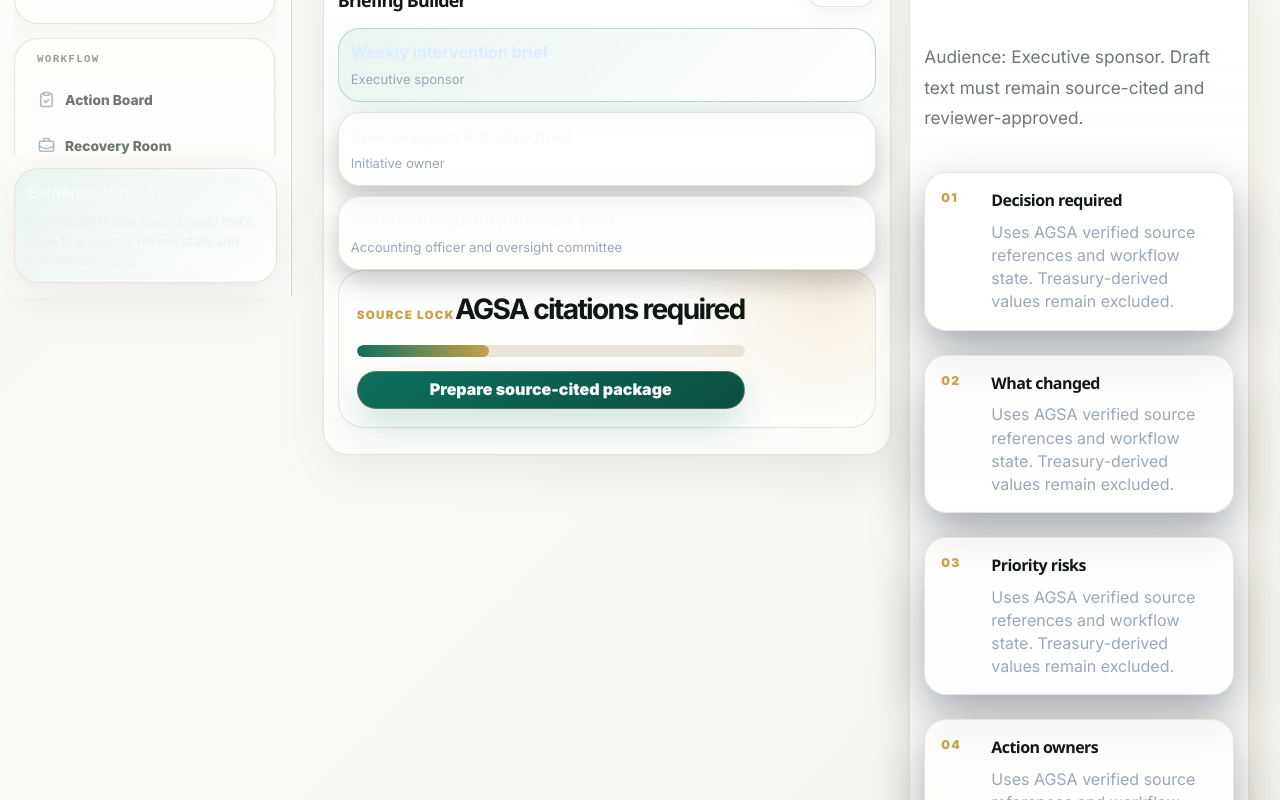
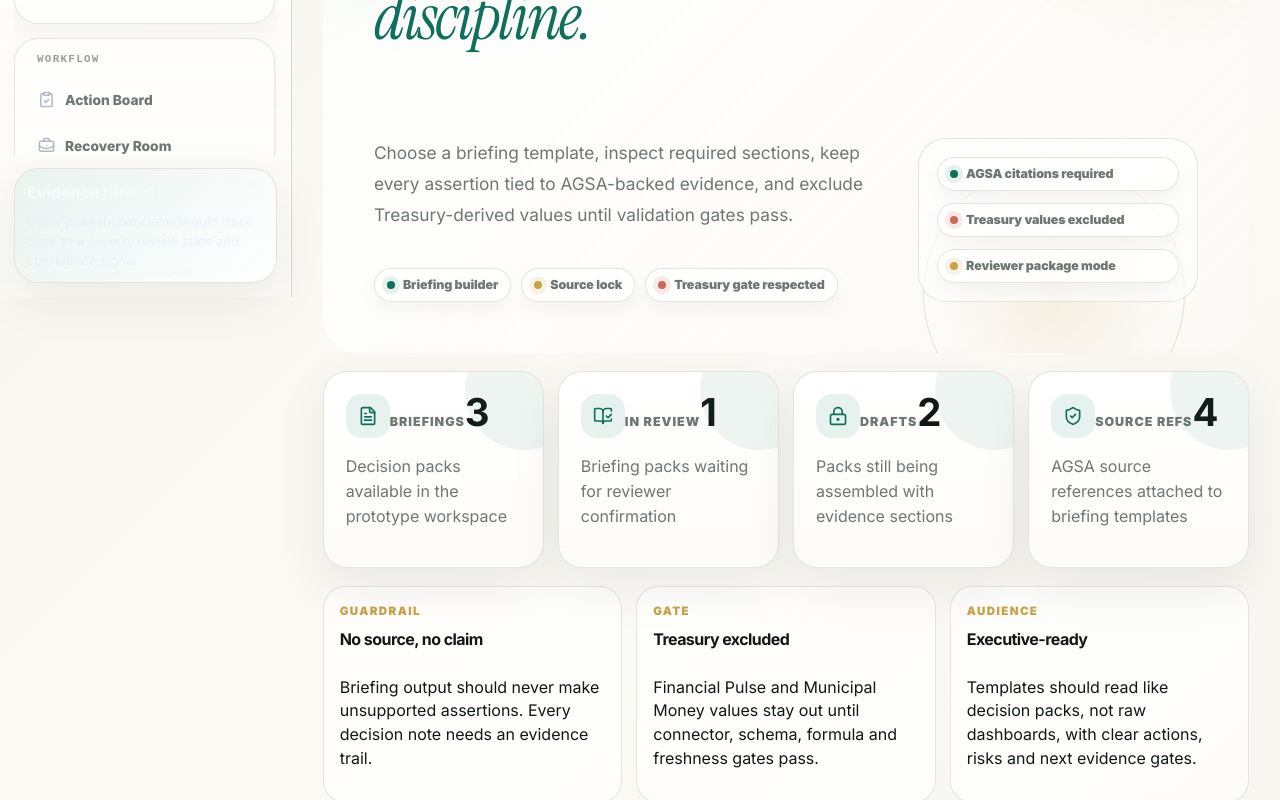
Before and after one commit to Mthaa77/MuniAccountability, a Next.js app: page /briefings in a window 1280 px wide. Shown: the part 540-1340 px from the top of the page. Built offline with nearby package versions, Linux system fonts and the light colour scheme.

Commit message:
Revamp Briefings page into Atlas decision-pack workspace

```diff
--- a/app/briefings/page.tsx
+++ b/app/briefings/page.tsx
@@ -1,15 +1,59 @@
+import { BookOpenCheck, FileText, LockKeyhole, ShieldCheck } from "lucide-react";
 import { BriefingWorkspace } from "@/components/interactive";
-import { PageHeader } from "@/components/ui";
+import { AtlasEvidenceChip, AtlasHero, AtlasMetricTile, AtlasStatusPill } from "@/components/atlas/foundation";
+import { briefings } from "@/lib/pilot-data";
 
 export default function BriefingsPage() {
+  const reviewBriefings = briefings.filter((briefing) => briefing.status === "review").length;
+  const draftBriefings = briefings.filter((briefing) => briefing.status === "draft").length;
+  const sourceRefs = briefings.reduce((total, briefing) => total + briefing.sourceRefs.length, 0);
+
   return (
-    <>
-      <PageHeader
+    <div className="atlas-workflow-console">
+      <AtlasHero
         kicker="Committee and executive packs"
-        title="Generate source-cited decision packs."
-        description="Choose a template, inspect required sections, and keep every statement tied to source-backed evidence."
-      />
+        title="Generate source-cited decision packs"
+        emphasis="with review discipline."
+        description="Choose a briefing template, inspect required sections, keep every assertion tied to AGSA-backed evidence, and exclude Treasury-derived values until validation gates pass."
+        side={
+          <>
+            <AtlasEvidenceChip source="AGSA citations required" />
+            <AtlasEvidenceChip source="Treasury values excluded" state="locked" />
+            <AtlasEvidenceChip source="Reviewer package mode" state="pending" />
+          </>
+        }
+      >
+        <AtlasStatusPill>Briefing builder</AtlasStatusPill>
+        <AtlasStatusPill tone="gold">Source lock</AtlasStatusPill>
+        <AtlasStatusPill tone="risk">Treasury gate respected</AtlasStatusPill>
+      </AtlasHero>
+
+      <section className="atlas-workflow-metrics" aria-label="Briefing workspace summary">
+        <AtlasMetricTile title="Briefings" value={String(briefings.length)} note="Decision packs available in the prototype workspace" icon={FileText} />
+        <AtlasMetricTile title="In review" value={String(reviewBriefings)} note="Briefing packs waiting for reviewer confirmation" tone="gold" icon={BookOpenCheck} />
+        <AtlasMetricTile title="Drafts" value={String(draftBriefings)} note="Packs still being assembled with evidence sections" tone="blue" icon={LockKeyhole} />
+        <AtlasMetricTile title="Source refs" value={String(sourceRefs)} note="AGSA source references attached to briefing templates" tone="good" icon={ShieldCheck} />
+      </section>
+
+      <section className="briefing-status-grid">
+        <article className="briefing-status-card">
+          <span>Guardrail</span>
+          <strong>No source, no claim</strong>
+          <p>Briefing output should never make unsupported assertions. Every decision note needs an evidence trail.</p>
+        </article>
+        <article className="briefing-status-card">
+          <span>Gate</span>
+          <strong>Treasury excluded</strong>
+          <p>Financial Pulse and Municipal Money values stay out until connector, schema, formula and freshness gates pass.</p>
+        </article>
+        <article className="briefing-status-card">
+          <span>Audience</span>
+          <strong>Executive-ready</strong>
+          <p>Templates should read like decision packs, not raw dashboards, with clear actions, risks and next evidence gates.</p>
+        </article>
+      </section>
+
       <BriefingWorkspace />
-    </>
+    </div>
   );
 }
```
